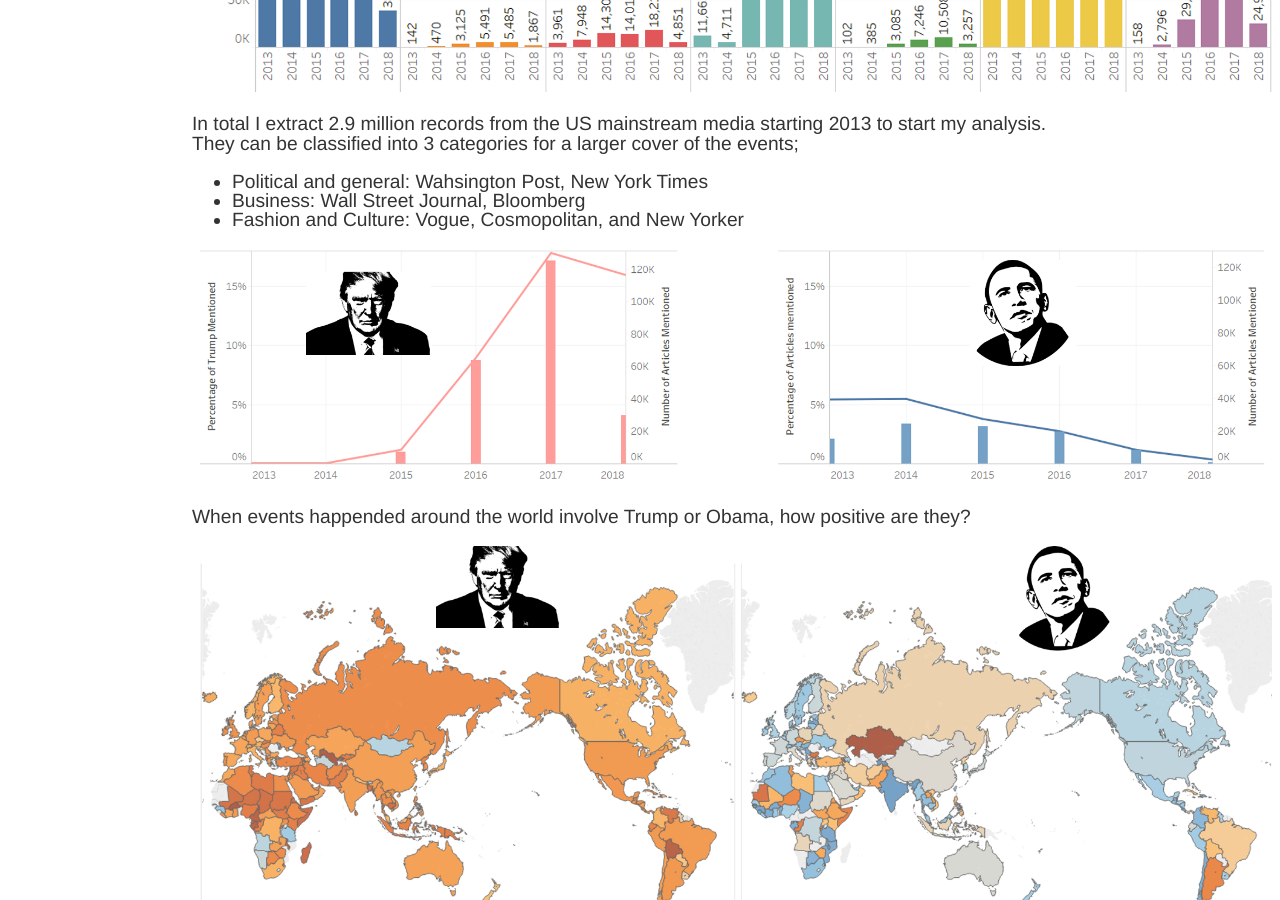
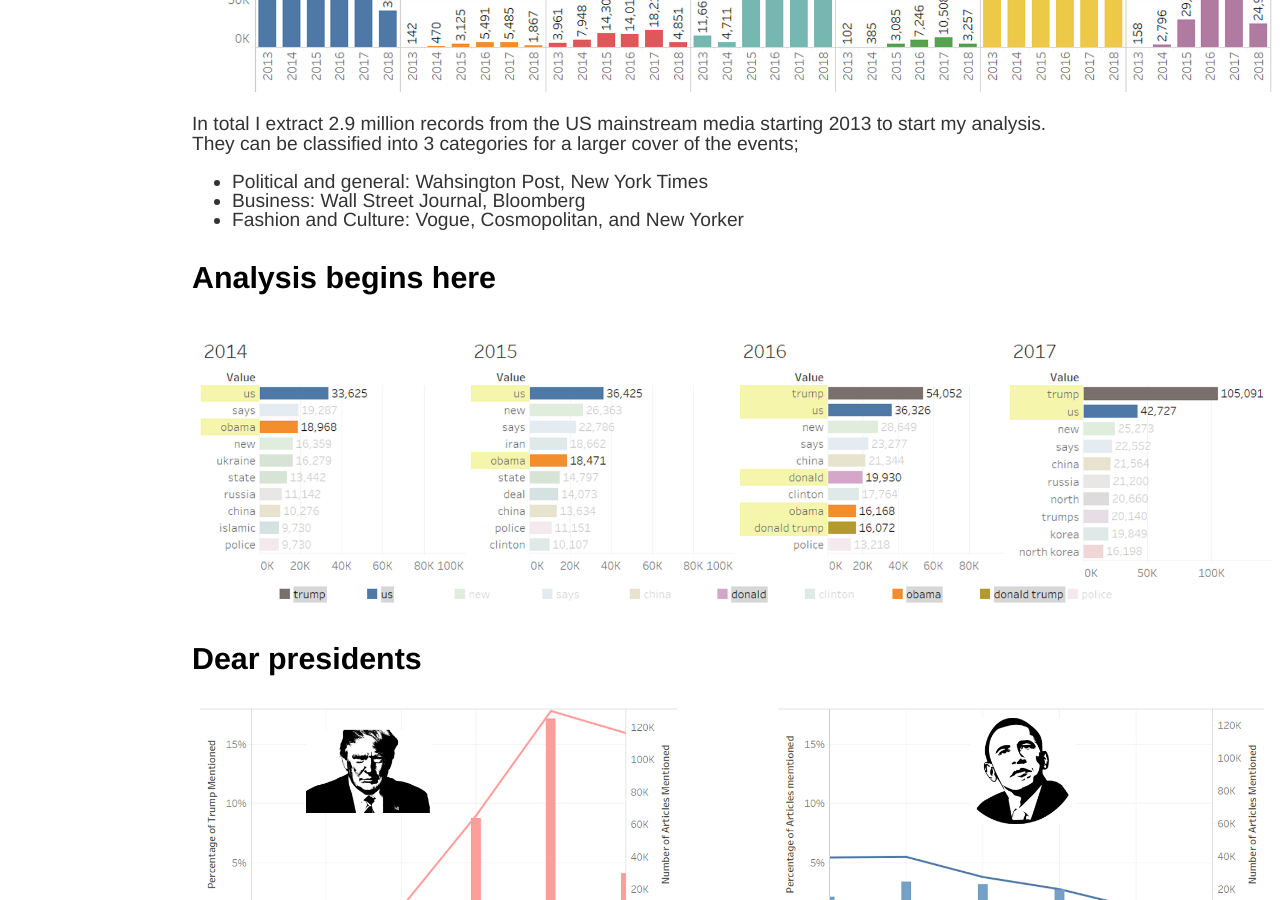
Before and after one commit to elodielu/elodielu.github.io, a Jekyll site: the page built from _posts/2018-04-19-text-analysis-media.md, in a window 1280 px wide and 900 px high, scrolled down 1415 px. Built offline with Jekyll 4.4.1, drawn with Linux system fonts in a browser that asks for light colours.

Commit message:
Update 2018-04-19-text-analysis-media.md

```diff
--- a/_posts/2018-04-19-text-analysis-media.md
+++ b/_posts/2018-04-19-text-analysis-media.md
@@ -29,6 +29,11 @@ In total I extract 2.9 million records from the US mainstream media starting 201
 * Business: Wall Street Journal, Bloomberg
 * Fashion and Culture: Vogue, Cosmopolitan, and New Yorker
 
+### Analysis begins here
+<img src="https://elodielu.github.io/picture/wordcount.png" width = "1080">
+
+### Dear presidents
+
 <img src="https://elodielu.github.io/picture/president.png" width = "1080">
 
 When events happended around the world involve Trump or Obama, how positive are they?
```
